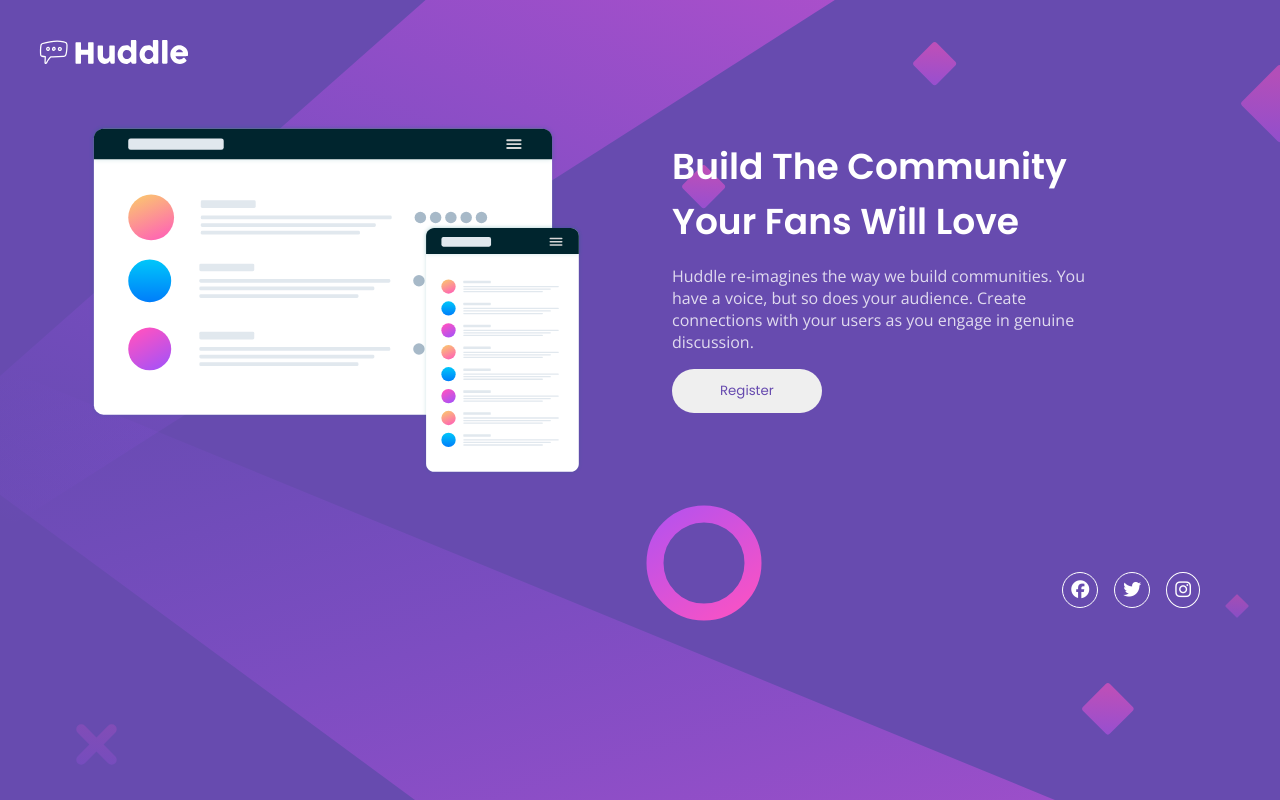
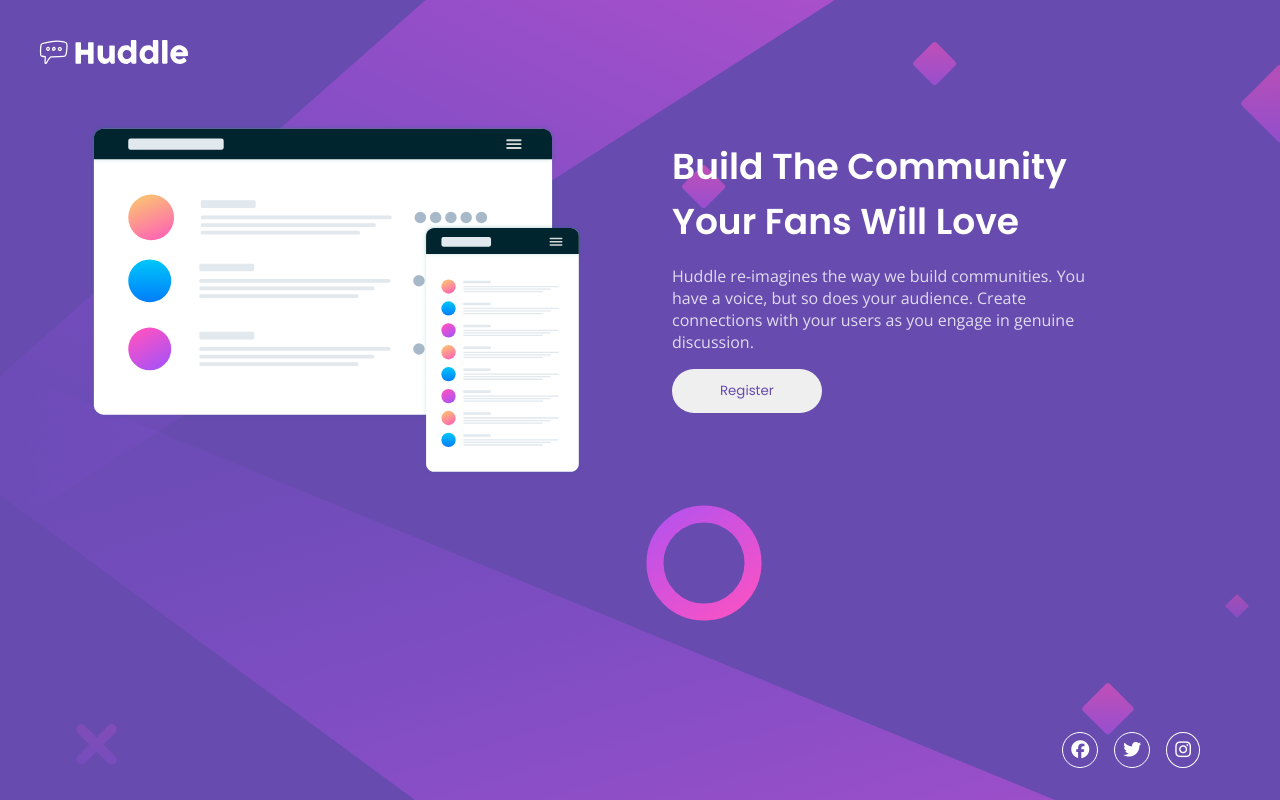
Before and after one commit to Code-Beaker/huddle-landing-page-single-intro, a plain HTML site: page index.html in a window 1280 px wide. Drawn offline with nearby package versions, Linux system fonts and the light colour scheme.

Commit message:
fixed some accessibility and sizing errors

```diff
--- a/index.html
+++ b/index.html
@@ -7,8 +7,8 @@
     <link rel="stylesheet" href="style.css" />
   </head>
   <body>
-    <main class="main">
-      <div class="header">
+    <main>
+      <header class="header">
         <div class="huddle-logo">
           <img src="images/logo.svg" alt="Huddle" />
         </div>
@@ -32,21 +32,21 @@
             <button class="header__button">Register</button>
           </section>
         </div>
-      </div>
+      </header>
       <div class="social-media-icons">
         <ul class="icons__flex">
           <li class="icons__item">
-            <a href="#" class="icons__icon"
+            <a aria-label="Facebook page" href="#" class="icons__icon"
               ><i class="fa-brands fa-facebook"></i
             ></a>
           </li>
           <li class="icons__item">
-            <a href="#" class="icons__icon"
+            <a aria-label="Twitter page" href="#" class="icons__icon"
               ><i class="fa brands fa-twitter"></i
             ></a>
           </li>
           <li class="icons__item">
-            <a href="#" class="icons__icon"
+            <a aria-label="Instagram page" href="#" class="icons__icon"
               ><i class="fa-brands fa-instagram"></i
             ></a>
           </li>
--- a/style.css
+++ b/style.css
@@ -16,8 +16,10 @@ img {
   max-width: 100%;
 }
 
-.main {
+main {
   min-height: 100vh;
+  display: flex;
+  flex-direction: column;
   background-color: var(--violet);
 }
 
@@ -25,6 +27,7 @@ img {
   background: url("images/bg-mobile.svg");
   background-repeat: no-repeat;
   background-size: cover;
+  flex-grow: 1;
   padding: 2rem;
 }
 
@@ -113,8 +116,8 @@ i:hover {
 }
 
 /* for bigger screens */
-@media screen and (min-width: 800px) {
-  .main {
+@media screen and (min-width: 875px) {
+  main {
     background: url("images/bg-desktop.svg");
     background-color: var(--violet);
     background-repeat: no-repeat;
```
